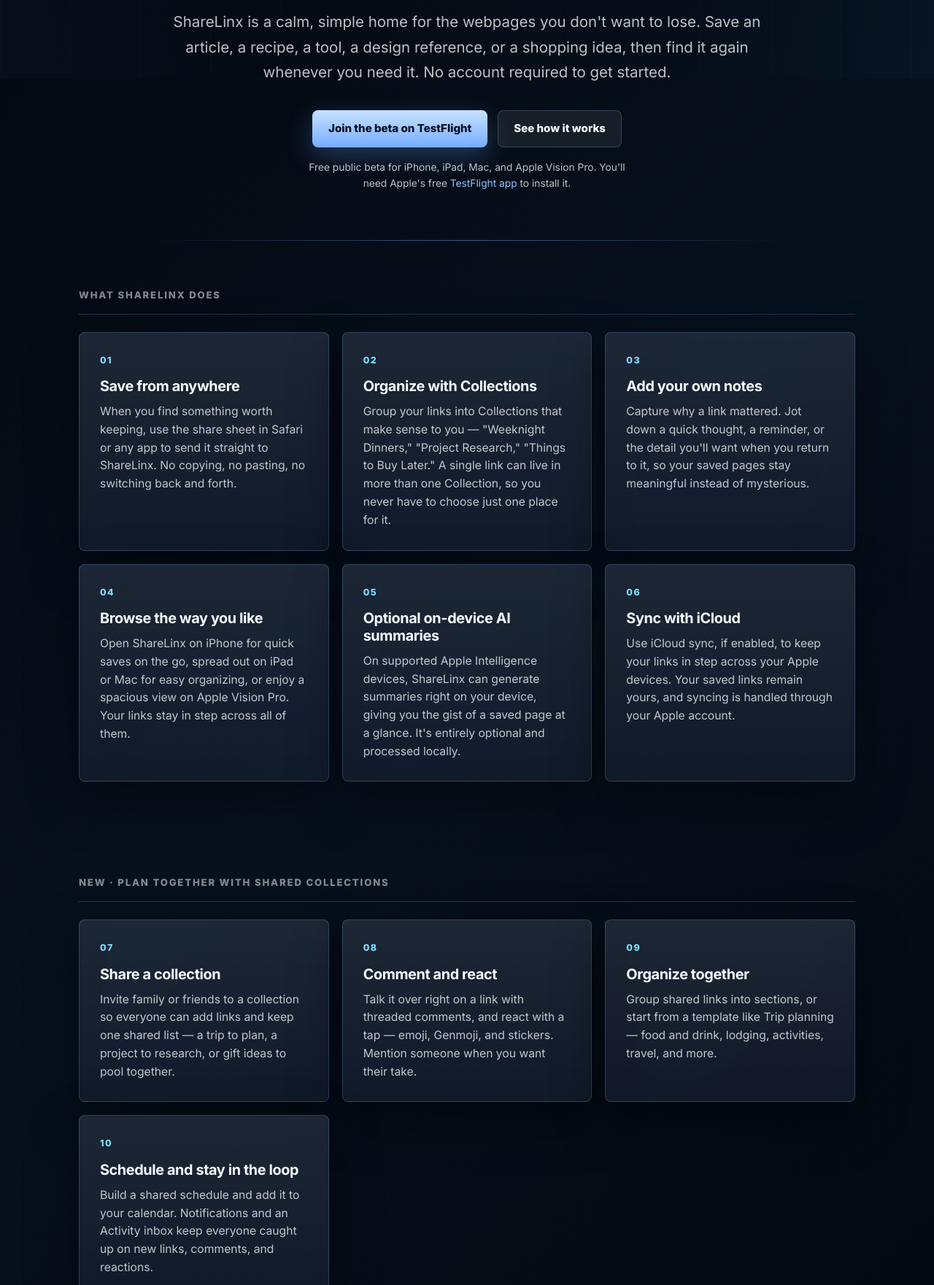
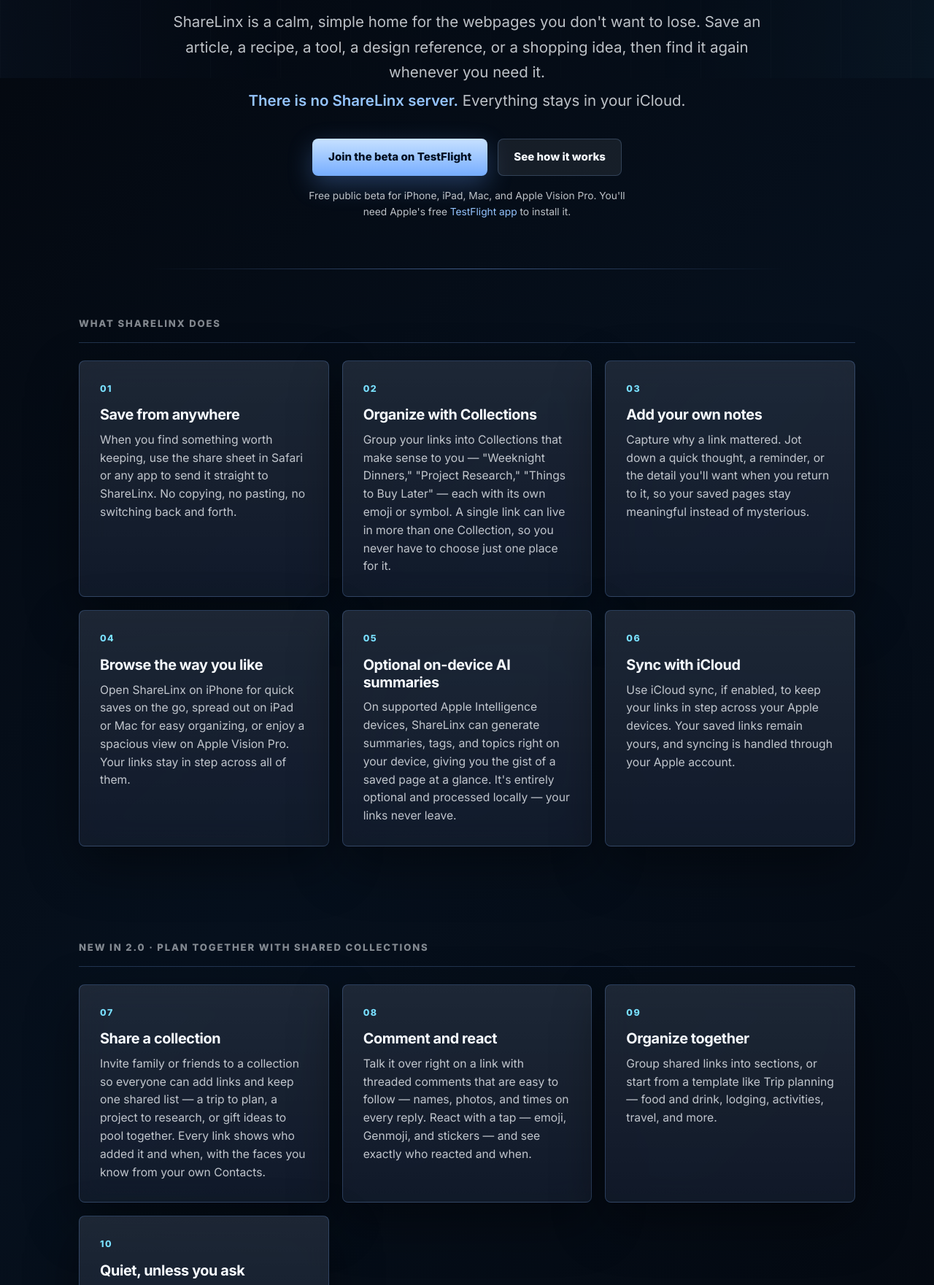
Before and after one commit to lisabethshaw/sharelinx-site, a plain HTML site: page index.html in a window 1280 px wide. Shown: the part 693-2454 px from the top of the page at 73% size. Drawn offline with Linux system fonts and the light colour scheme.

Commit message:
2.0 refresh: new icon, privacy-first hero line, updated privacy policy
- New app icon everywhere (hero, brand, footer) plus first-ever favicons
  and Apple touch icon.
- Hero gets the approved line: 'There is no ShareLinx server. Everything
  stays in your iCloud.'
- Feature cards reflect 2.0: attribution with Contacts faces, legible
  threads, who/when reactions, quiet-by-default notifications that deep-link.
- Privacy policy: attribution disclosure, Contacts (on-device, per-viewer,
  never uploaded), notification preferences (private, off by default),
  share-sheet Siri suggestions, tags/topics alongside summaries, and what
  Delete All removes. Dated August 23, 2026.
- How to Use: share-sheet pinning steps match the in-app walkthrough.

Co-Authored-By: Claude Fable 5 <noreply@anthropic.com>

```diff
--- a/index.html
+++ b/index.html
@@ -4,7 +4,10 @@
 <meta charset="UTF-8">
 <meta name="viewport" content="width=device-width, initial-scale=1.0">
 <title>ShareLinx — Keep every link worth coming back to</title>
-<meta name="description" content="ShareLinx is a calm, simple home for the webpages you don't want to lose — and now you can share a collection with family or friends to plan together. On iPhone, iPad, Mac, and Apple Vision Pro.">
+<meta name="description" content="ShareLinx is a calm, simple home for the webpages you don't want to lose — and a place to plan together with shared collections. There is no ShareLinx server; everything stays in your iCloud. On iPhone, iPad, Mac, and Apple Vision Pro.">
+<link rel="icon" type="image/png" sizes="32x32" href="assets/favicon-32.png">
+<link rel="icon" type="image/png" sizes="64x64" href="assets/favicon-64.png">
+<link rel="apple-touch-icon" sizes="180x180" href="assets/apple-touch-icon.png">
 <link rel="stylesheet" href="styles.css">
 </head>
 <body>
@@ -26,7 +29,8 @@
     <div class="hero-mark reveal d1"><img src="assets/sharelinx-icon.png" alt="ShareLinx app icon"></div>
     <div class="eyebrow reveal d2">iPhone · iPad · Mac · Apple Vision Pro</div>
     <h1 class="display reveal d3">Keep every link <em>worth</em> coming back to.</h1>
-    <p class="lede reveal d4">ShareLinx is a calm, simple home for the webpages you don't want to lose. Save an article, a recipe, a tool, a design reference, or a shopping idea, then find it again whenever you need it. No account required to get started.</p>
+    <p class="lede reveal d4">ShareLinx is a calm, simple home for the webpages you don't want to lose. Save an article, a recipe, a tool, a design reference, or a shopping idea, then find it again whenever you need it.</p>
+    <p class="lede hero-privacy reveal d4"><strong>There is no ShareLinx server.</strong> Everything stays in your iCloud.</p>
     <div class="cta-row reveal d5">
       <a class="btn btn-primary" href="https://testflight.apple.com/join/Ers4UhVY" target="_blank" rel="noopener">Join the beta on TestFlight</a>
       <a class="btn btn-ghost" href="how-to-use.html">See how it works</a>
@@ -49,7 +53,7 @@
       <div class="card">
         <div class="num">02</div>
         <h3>Organize with Collections</h3>
-        <p>Group your links into Collections that make sense to you — "Weeknight Dinners," "Project Research," "Things to Buy Later." A single link can live in more than one Collection, so you never have to choose just one place for it.</p>
+        <p>Group your links into Collections that make sense to you — "Weeknight Dinners," "Project Research," "Things to Buy Later" — each with its own emoji or symbol. A single link can live in more than one Collection, so you never have to choose just one place for it.</p>
       </div>
 
       <div class="card">
@@ -67,7 +71,7 @@
       <div class="card">
         <div class="num">05</div>
         <h3>Optional on-device AI summaries</h3>
-        <p>On supported Apple Intelligence devices, ShareLinx can generate summaries right on your device, giving you the gist of a saved page at a glance. It's entirely optional and processed locally.</p>
+        <p>On supported Apple Intelligence devices, ShareLinx can generate summaries, tags, and topics right on your device, giving you the gist of a saved page at a glance. It's entirely optional and processed locally — your links never leave.</p>
       </div>
 
       <div class="card">
@@ -82,19 +86,19 @@
 
 <section class="section">
   <div class="wrap">
-    <div class="section-label">New · Plan together with Shared Collections</div>
+    <div class="section-label">New in 2.0 · Plan together with Shared Collections</div>
     <div class="feature-grid">
 
       <div class="card">
         <div class="num">07</div>
         <h3>Share a collection</h3>
-        <p>Invite family or friends to a collection so everyone can add links and keep one shared list — a trip to plan, a project to research, or gift ideas to pool together.</p>
+        <p>Invite family or friends to a collection so everyone can add links and keep one shared list — a trip to plan, a project to research, or gift ideas to pool together. Every link shows who added it and when, with the faces you know from your own Contacts.</p>
       </div>
 
       <div class="card">
         <div class="num">08</div>
         <h3>Comment and react</h3>
-        <p>Talk it over right on a link with threaded comments, and react with a tap — emoji, Genmoji, and stickers. Mention someone when you want their take.</p>
+        <p>Talk it over right on a link with threaded comments that are easy to follow — names, photos, and times on every reply. React with a tap — emoji, Genmoji, and stickers — and see exactly who reacted and when.</p>
       </div>
 
       <div class="card">
@@ -105,8 +109,8 @@
 
       <div class="card">
         <div class="num">10</div>
-        <h3>Schedule and stay in the loop</h3>
-        <p>Build a shared schedule and add it to your calendar. Notifications and an Activity inbox keep everyone caught up on new links, comments, and reactions.</p>
+        <h3>Quiet, unless you ask</h3>
+        <p>ShareLinx never notifies you by default. Turn on exactly what you want — per collection, per kind of event, even per person — and a tap on any notification lands you right on the comment it's about.</p>
       </div>
 
     </div>
@@ -117,7 +121,7 @@
   <div class="wrap">
     <div class="band">
       <h2>Get started</h2>
-      <p>ShareLinx is in free public beta. Install it through Apple's TestFlight, save your first link from the share sheet, and sort it into a Collection. No account needed to begin. Want a closer walkthrough? Visit How to Use for step-by-step guidance.</p>
+      <p>ShareLinx 2.0 is in free public beta. Install it through Apple's TestFlight, and a short welcome tour gets you saving from the share sheet in under a minute. No account needed to begin — ever. Want a closer walkthrough? Visit How to Use for step-by-step guidance.</p>
       <div class="cta-row">
         <a class="btn btn-primary" href="https://testflight.apple.com/join/Ers4UhVY" target="_blank" rel="noopener">Join the beta on TestFlight</a>
         <a class="btn btn-ghost" href="how-to-use.html">Read the guide</a>
--- a/styles.css
+++ b/styles.css
@@ -510,3 +510,7 @@ footer.site-foot .wrap {
   .band .cta-row { justify-content: center; }
   .doc { padding-top: 42px; }
 }
+
+/* 2.0 refresh: the privacy line under the hero lede */
+.hero-privacy { margin-top: 4px; }
+.hero-privacy strong { color: var(--blue-bright); font-weight: 600; }
```
Also changed, not shown: how-to-use.html (+4 -1 lines), privacy.html (+16 -3 lines), support.html (+3 -0 lines), assets/apple-touch-icon.png (added), assets/favicon-32.png (added), assets/favicon-64.png (added), assets/sharelinx-icon.png.
